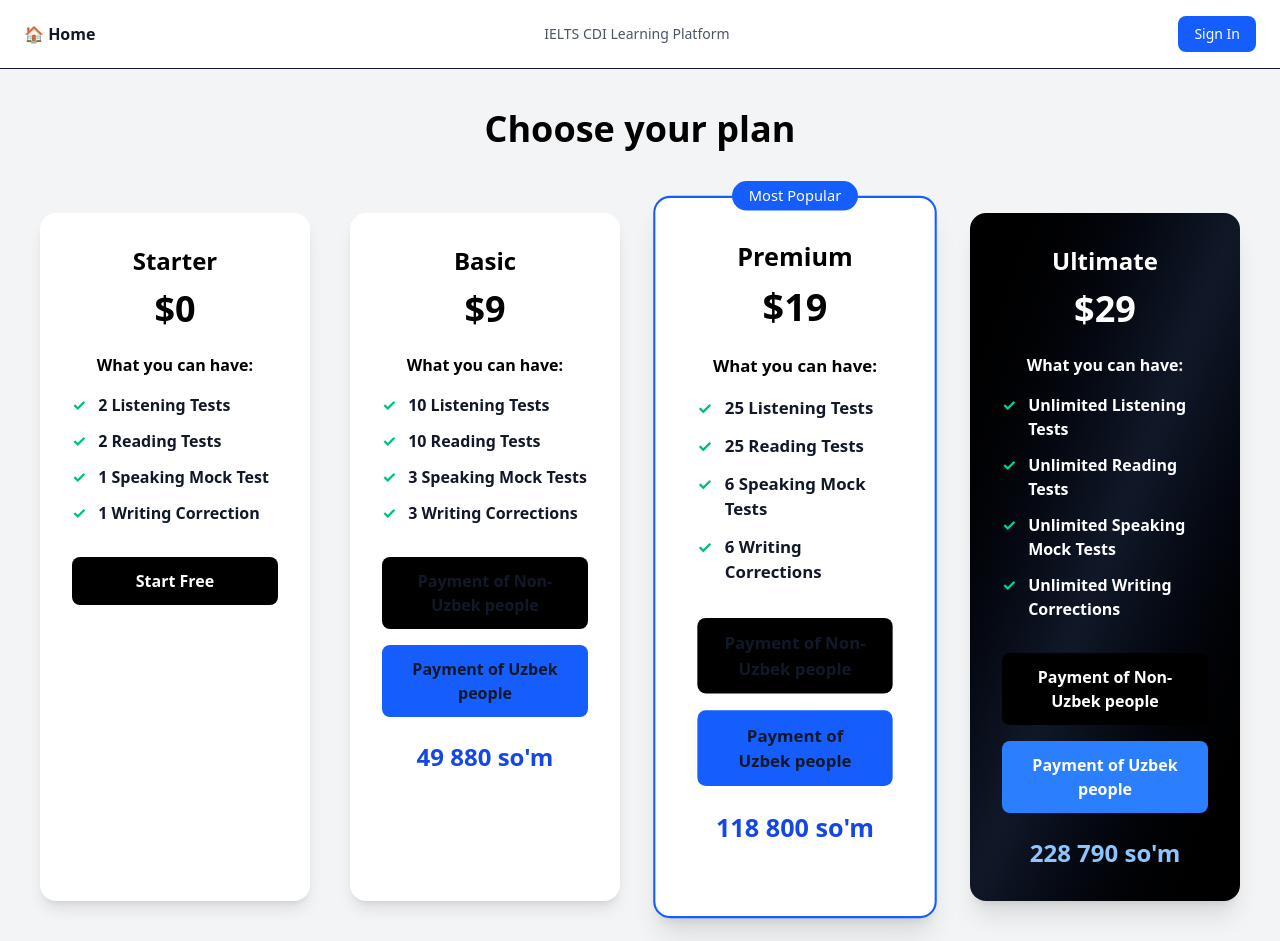
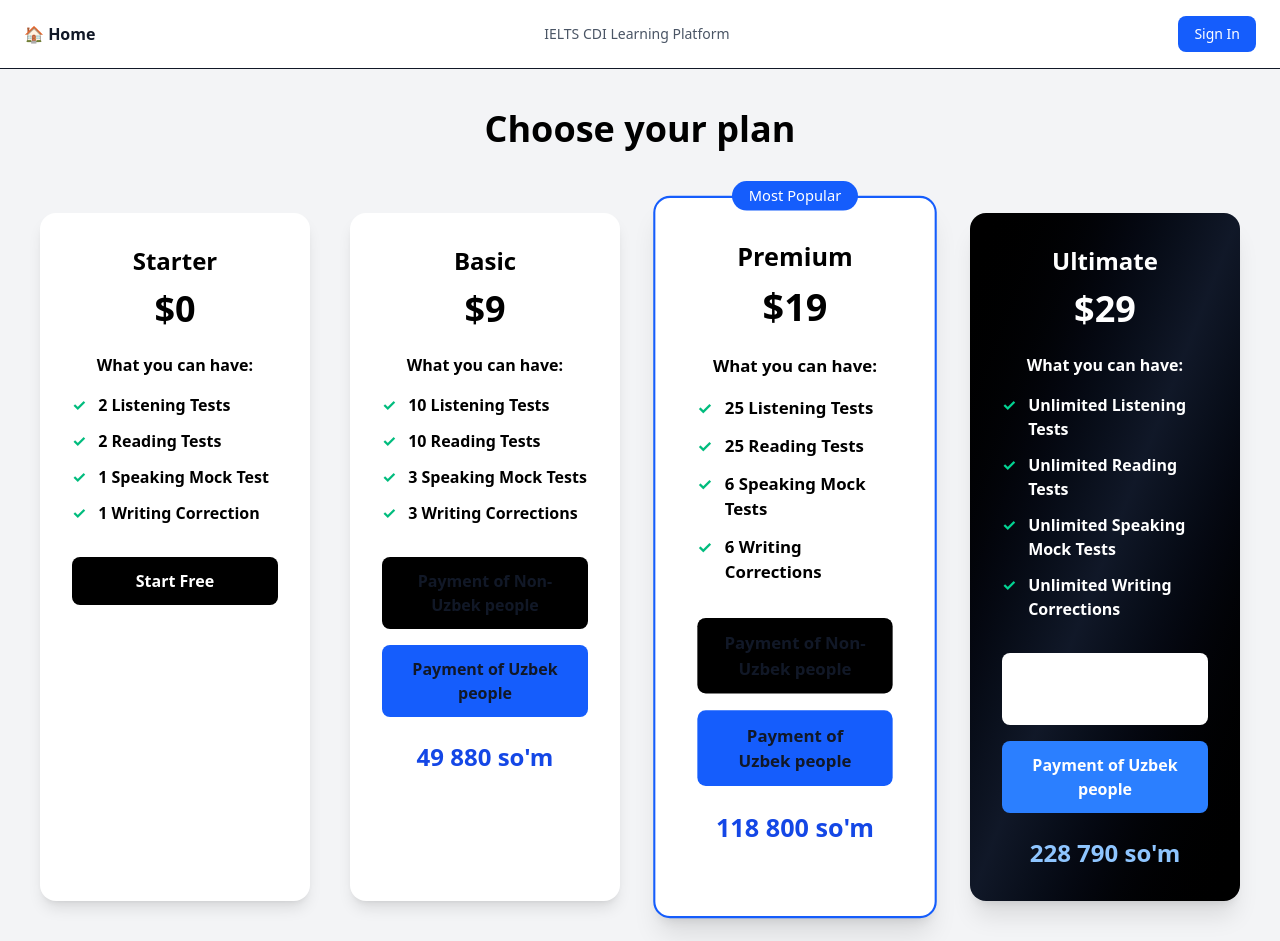
Before and after one commit to johnweek628-jpg/ielts-cdi-platform, a Next.js app: page /pricing in a window 1280 px wide. Built offline with nearby package versions, Linux system fonts and the light colour scheme; no server answers.

Commit message:
design fixed

```diff
--- a/app/pricing/page.tsx
+++ b/app/pricing/page.tsx
@@ -46,16 +46,16 @@
 
 <ul className="text-left space-y-3 mb-8">
 
-<li className="flex gap-3 font-bold"><span className="text-emerald-500">✓</span>2 Listening Tests</li>
-<li className="flex gap-3 font-bold"><span className="text-emerald-500">✓</span>2 Reading Tests</li>
-<li className="flex gap-3 font-bold"><span className="text-emerald-500">✓</span>1 Speaking Mock Test</li>
-<li className="flex gap-3 font-bold"><span className="text-emerald-500">✓</span>1 Writing Correction</li>
+<li className="flex gap-3 font-bold text-black"><span className="text-emerald-500">✓</span>2 Listening Tests</li>
+<li className="flex gap-3 font-bold text-black"><span className="text-emerald-500">✓</span>2 Reading Tests</li>
+<li className="flex gap-3 font-bold text-black"><span className="text-emerald-500">✓</span>1 Speaking Mock Test</li>
+<li className="flex gap-3 font-bold text-black"><span className="text-emerald-500">✓</span>1 Writing Correction</li>
 
 </ul>
 
 <button
 onClick={() => router.push("/dashboard")}
-className="bg-black text-white px-6 py-3 rounded-lg font-semibold w-full"
+className="bg-black text-white px-6 py-3 rounded-lg font-semibold w-full transition transform hover:scale-105 hover:bg-gray-800"
 >
 Start Free
 </button>
@@ -74,17 +74,17 @@
 
 <ul className="text-left space-y-3 mb-8">
 
-<li className="flex gap-3 font-bold"><span className="text-emerald-500">✓</span>10 Listening Tests</li>
-<li className="flex gap-3 font-bold"><span className="text-emerald-500">✓</span>10 Reading Tests</li>
-<li className="flex gap-3 font-bold"><span className="text-emerald-500">✓</span>3 Speaking Mock Tests</li>
-<li className="flex gap-3 font-bold"><span className="text-emerald-500">✓</span>3 Writing Corrections</li>
+<li className="flex gap-3 font-bold text-black"><span className="text-emerald-500">✓</span>10 Listening Tests</li>
+<li className="flex gap-3 font-bold text-black"><span className="text-emerald-500">✓</span>10 Reading Tests</li>
+<li className="flex gap-3 font-bold text-black"><span className="text-emerald-500">✓</span>3 Speaking Mock Tests</li>
+<li className="flex gap-3 font-bold text-black"><span className="text-emerald-500">✓</span>3 Writing Corrections</li>
 
 </ul>
 
 <a
 href={basicEmail}
 target="_blank"
-className="block bg-black text-white px-6 py-3 rounded-lg font-bold mb-4"
+className="block bg-black text-white px-6 py-3 rounded-lg font-bold mb-4 transition transform hover:scale-105 hover:bg-gray-800"
 >
 Payment of Non-Uzbek people
 </a>
@@ -92,7 +92,7 @@
 <a
 href={basicTelegram}
 target="_blank"
-className="block bg-blue-600 text-white px-6 py-3 rounded-lg font-semibold"
+className="block bg-blue-600 text-white px-6 py-3 rounded-lg font-semibold transition transform hover:scale-105 hover:bg-blue-700"
 >
 Payment of Uzbek people
 </a>
@@ -119,17 +119,17 @@
 
 <ul className="text-left space-y-3 mb-8">
 
-<li className="flex gap-3 font-bold"><span className="text-emerald-500">✓</span>25 Listening Tests</li>
-<li className="flex gap-3 font-bold"><span className="text-emerald-500">✓</span>25 Reading Tests</li>
-<li className="flex gap-3 font-bold"><span className="text-emerald-500">✓</span>6 Speaking Mock Tests</li>
-<li className="flex gap-3 font-bold"><span className="text-emerald-500">✓</span>6 Writing Corrections</li>
+<li className="flex gap-3 font-bold text-black"><span className="text-emerald-500">✓</span>25 Listening Tests</li>
+<li className="flex gap-3 font-bold text-black"><span className="text-emerald-500">✓</span>25 Reading Tests</li>
+<li className="flex gap-3 font-bold text-black"><span className="text-emerald-500">✓</span>6 Speaking Mock Tests</li>
+<li className="flex gap-3 font-bold text-black"><span className="text-emerald-500">✓</span>6 Writing Corrections</li>
 
 </ul>
 
 <a
 href={premiumEmail}
 target="_blank"
-className="block bg-black text-white px-6 py-3 rounded-lg font-bold mb-4"
+className="block bg-black text-white px-6 py-3 rounded-lg font-bold mb-4 transition transform hover:scale-105 hover:bg-gray-800"
 >
 Payment of Non-Uzbek people
 </a>
@@ -137,7 +137,7 @@
 <a
 href={premiumTelegram}
 target="_blank"
-className="block bg-blue-600 text-white px-6 py-3 rounded-lg font-semibold"
+className="block bg-blue-600 text-white px-6 py-3 rounded-lg font-semibold transition transform hover:scale-105 hover:bg-blue-700"
 >
 Payment of Uzbek people
 </a>
@@ -170,7 +170,7 @@
 <a
 href={ultimateEmail}
 target="_blank"
-className="block bg-black text-white px-6 py-3 rounded-lg font-bold mb-4"
+className="block bg-white text-black font-bold px-6 py-3 rounded-lg mb-4 transition transform hover:scale-105 hover:bg-gray-200"
 >
 Payment of Non-Uzbek people
 </a>
@@ -178,7 +178,7 @@
 <a
 href={ultimateTelegram}
 target="_blank"
-className="block bg-blue-500 text-white px-6 py-3 rounded-lg font-semibold"
+className="block bg-blue-500 text-white px-6 py-3 rounded-lg font-semibold transition transform hover:scale-105 hover:bg-blue-600"
 >
 Payment of Uzbek people
 </a>
```
